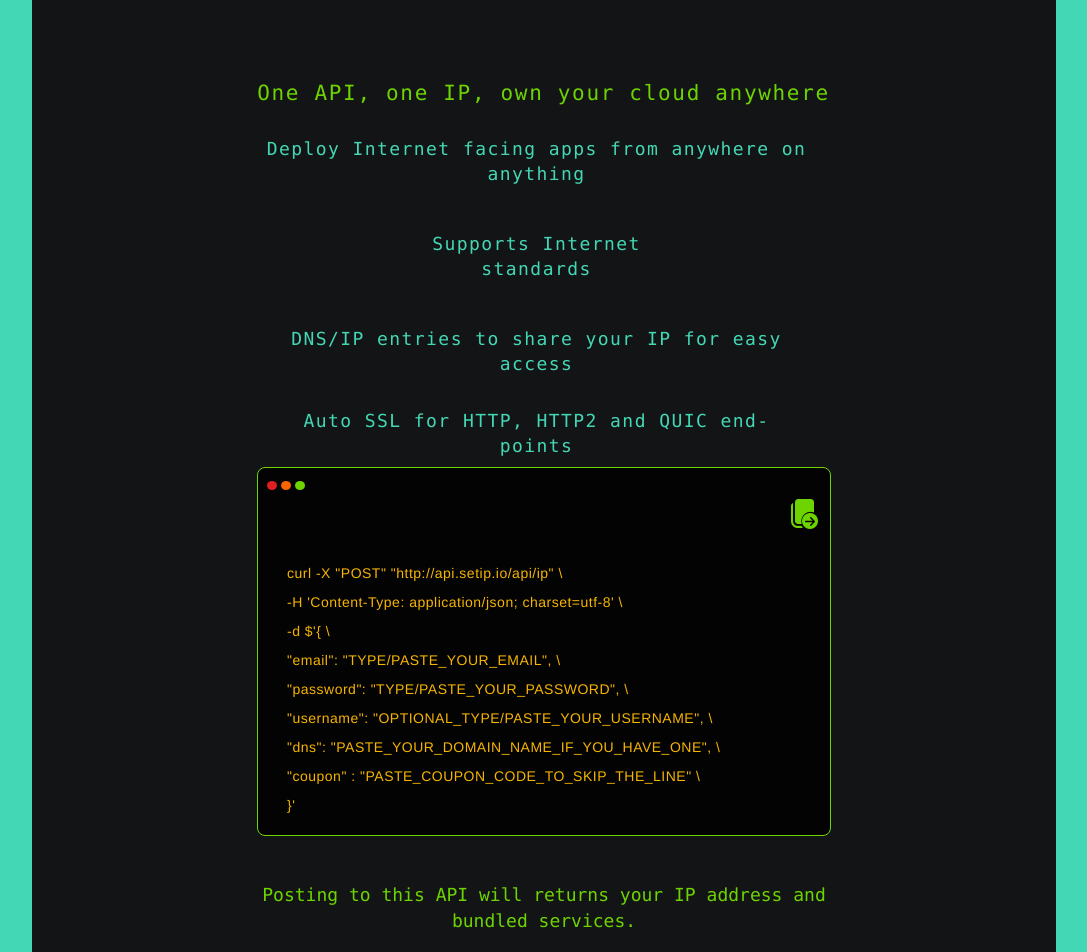
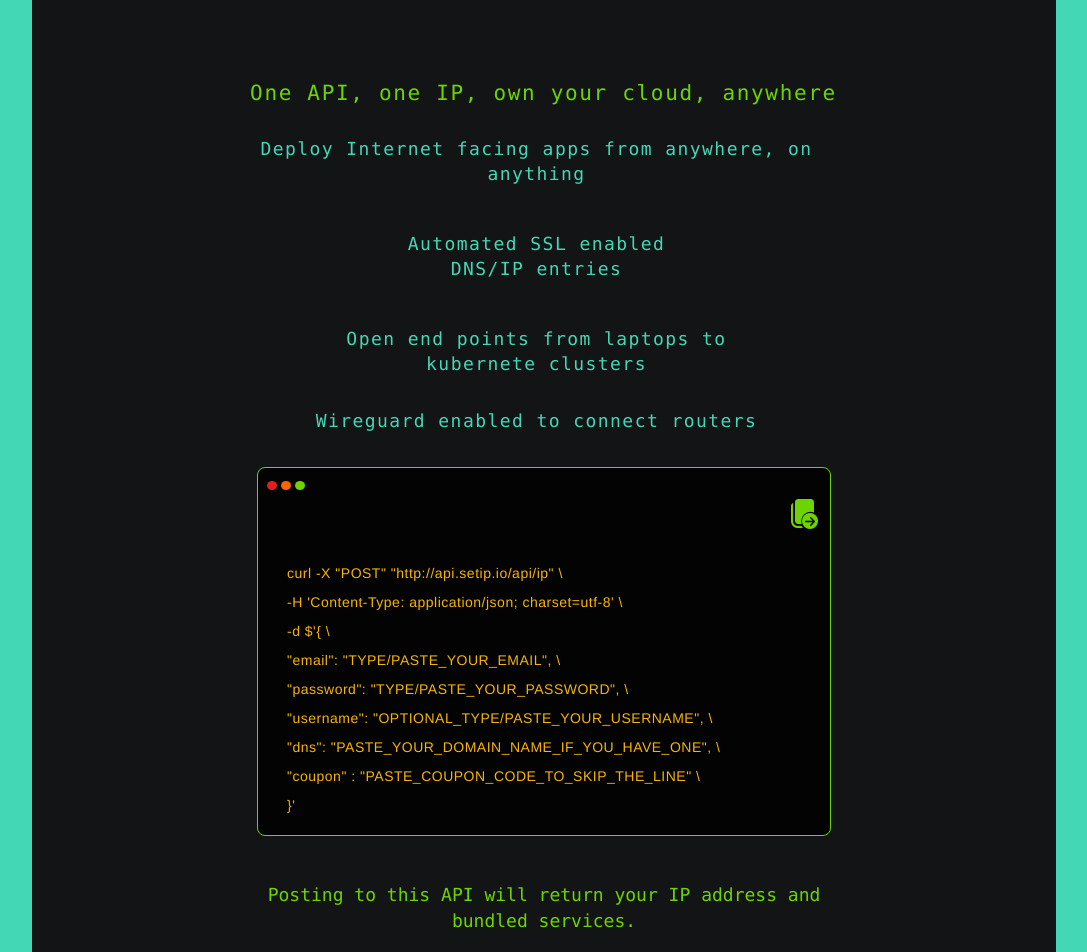
Before and after one commit to Invicti/setip_landing, a React (Vite) app: page / in a window 1280 px wide. Shown: the part 60-1012 px from the top of the page, without its empty margins (96-1183 px from the left). Built offline with nearby package versions, Linux system fonts and the light colour scheme.

Commit message:
auto-commit runlocal.sh

```diff
--- a/App.jsx
+++ b/App.jsx
@@ -22,7 +22,7 @@ const copyActionData = {
 const artboardData = {
   poweredAndHostedB: "Powered and hosted by setip.io",
   setipioLlc2: "© setipio, LLC. 2021",
-  oneApiOneIpOwn: "One API, one IP, own your cloud anywhere",
+  oneApiOneIpOwn: "One API, one IP, own your cloud, anywhere",
   commandarea: (
     <>
       curl -X &quot;POST&quot; &quot;http://api.setip.io/api/ip&quot; \<br /> -H
@@ -37,7 +37,7 @@ const artboardData = {
     </>
   ),
   spanText:
-    "Posting to this API will returns your IP address and bundled services.",
+    "Posting to this API will return your IP address and bundled services.",
   spanText2: " ",
   spanText3: (
     <>
@@ -95,9 +95,9 @@ const artboardData = {
       universe without intruding their existing network setup.
     </>
   ),
-  deployInternetFaci: "Deploy Internet facing apps from anywhere on anything",
-  supportsInternetSt: "Supports Internet standards",
-  dnsIpEntriesToSh: "DNS/IP entries to share your IP for easy access",
-  autoSslForHttpH: "Auto SSL for HTTP, HTTP2 and QUIC end-points",
+  deployInternetFaci: "Deploy Internet facing apps from anywhere, on anything",
+  supportsInternetSt: "Automated SSL enabled DNS/IP entries",
+  dnsIpEntriesToSh: "Open end points from laptops to kubernete clusters",
+  autoSslForHttpH: "Wireguard enabled to connect routers",
   copyActionProps: copyActionData,
 };
```
